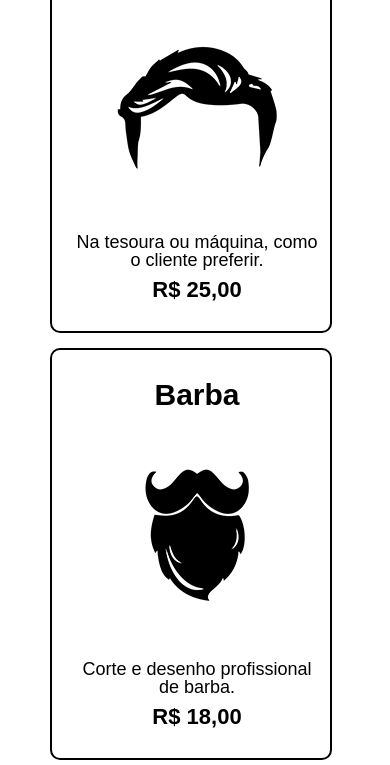
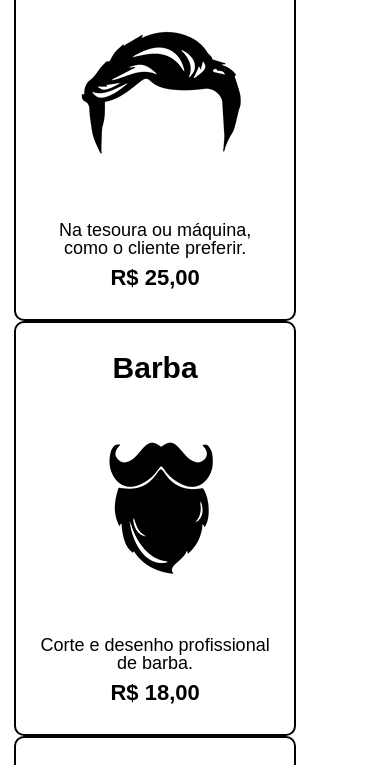
Before and after one commit to FernandoDark1/aula-front, a plain HTML site: page produtos.html in a window 390 px wide. Shown: the part 459-1224 px from the top of the page. Drawn offline with Linux system fonts and the light colour scheme.

Commit message:
Add files via upload

```diff
--- a/style.css
+++ b/style.css
@@ -266,8 +266,8 @@ td, th {
 		width: 100%;
 	}
 
-	.produtos li {
+	ul.produtos {
 		display: grid;
-		margin: 15px 50px 15px;
+
 	}
 }
```
